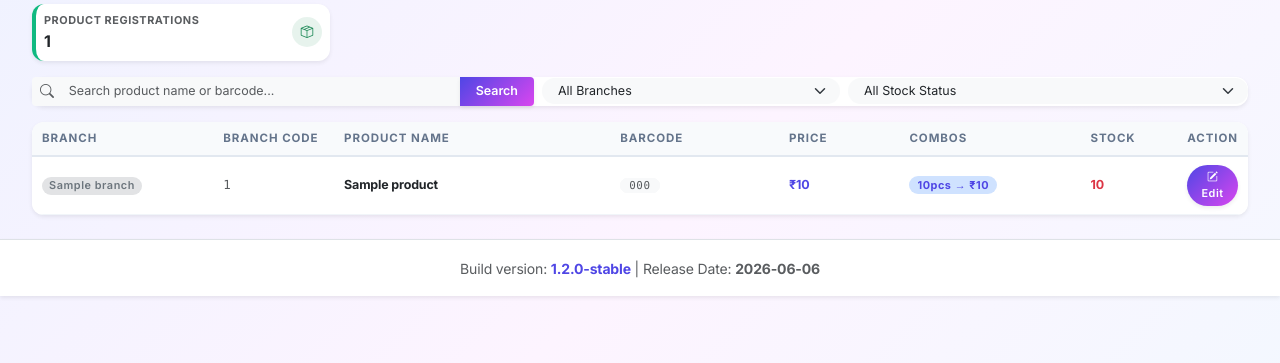
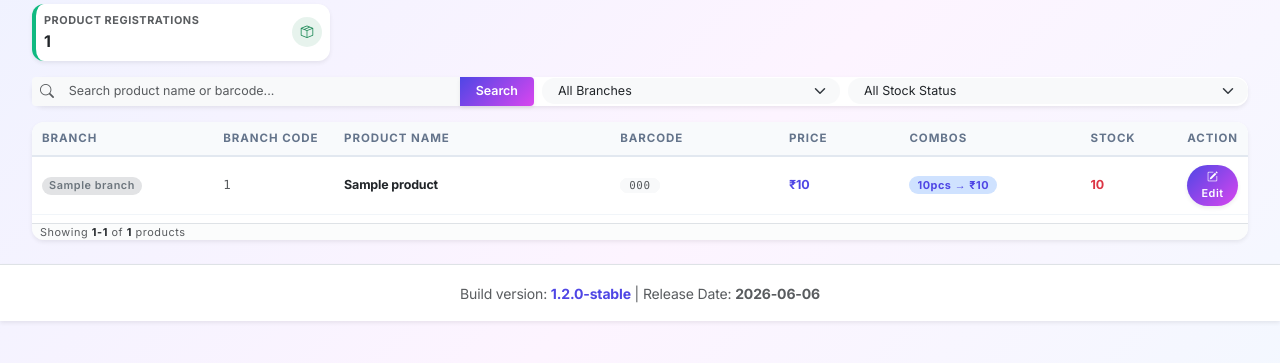
Before and after one commit to prarups/aaron_billing_software1, a Django app: page /core/products/ in a window 1280 px wide. Shown: the part 146-509 px from the top of the page. Run offline with Django 5.2, Linux system fonts and the light colour scheme; a user stored in the database is signed in; data comes from the database, SQL or seed files in the repository; tables that the repository leaves empty hold one stand-in row (values such as "Sample post"); some libraries are stand-ins or nearby versions.

Commit message:
Add 'Showing start-end of count' text in Product Master (product_list.html) pagination footer

```diff
--- a/templates/core/product_list.html
+++ b/templates/core/product_list.html
@@ -211,37 +211,47 @@
         <div class="text-center py-4 text-muted bg-white rounded-3">No products found.</div>
         {% endfor %}
     </div>
+
+    <!-- Pagination Footer -->
+    {% if page_obj.paginator.count > 0 %}
+    <div class="p-2.5 border-top bg-light bg-opacity-50 mt-2">
+        <div class="d-flex flex-column flex-md-row justify-content-between align-items-center gap-2">
+            <div class="text-muted text-xxs ps-2">
+                Showing <span class="fw-bold text-dark">{{ page_obj.start_index }}-{{ page_obj.end_index }}</span> of <span class="fw-bold text-dark">{{ page_obj.paginator.count }}</span> products
             </div>
-
             {% if page_obj.has_other_pages %}
-<nav aria-label="Page navigation" class="mt-3 animate-fade-in">
-    <ul class="pagination justify-content-center pagination-sm flex-wrap gap-1">
+            <nav aria-label="Page navigation" class="pe-2">
+                <ul class="pagination pagination-sm mb-0 flex-wrap gap-1">
                     {% if page_obj.has_previous %}
                     <li class="page-item">
-            <a class="page-link rounded-pill border-0 shadow-sm" href="?page={{ page_obj.previous_page_number }}{% if q %}&q={{ q }}{% endif %}{% if selected_branch %}&branch={{ selected_branch }}{% endif %}{% if active_filter %}&filter={{ active_filter }}{% endif %}">Previous</a>
+                        <a class="page-link rounded-pill border-0 shadow-sm px-2.5" href="?page={{ page_obj.previous_page_number }}{% if q %}&q={{ q }}{% endif %}{% if selected_branch %}&branch={{ selected_branch }}{% endif %}{% if active_filter %}&filter={{ active_filter }}{% endif %}">Previous</a>
                     </li>
                     {% endif %}
 
                     {% for i in page_obj.paginator.page_range %}
                         {% if page_obj.number == i %}
                         <li class="page-item active">
-                <span class="page-link rounded-pill border-0 shadow-sm bg-primary text-white">{{ i }}</span>
+                            <span class="page-link rounded-pill border-0 shadow-sm bg-primary text-white px-2.5">{{ i }}</span>
                         </li>
                         {% elif i > page_obj.number|add:'-3' and i < page_obj.number|add:'3' %}
                         <li class="page-item">
-                <a class="page-link rounded-pill border-0 shadow-sm" href="?page={{ i }}{% if q %}&q={{ q }}{% endif %}{% if selected_branch %}&branch={{ selected_branch }}{% endif %}{% if active_filter %}&filter={{ active_filter }}{% endif %}">{{ i }}</a>
+                            <a class="page-link rounded-pill border-0 shadow-sm text-dark px-2.5" href="?page={{ i }}{% if q %}&q={{ q }}{% endif %}{% if selected_branch %}&branch={{ selected_branch }}{% endif %}{% if active_filter %}&filter={{ active_filter }}{% endif %}">{{ i }}</a>
                         </li>
                         {% endif %}
                     {% endfor %}
 
                     {% if page_obj.has_next %}
                     <li class="page-item">
-            <a class="page-link rounded-pill border-0 shadow-sm" href="?page={{ page_obj.next_page_number }}{% if q %}&q={{ q }}{% endif %}{% if selected_branch %}&branch={{ selected_branch }}{% endif %}{% if active_filter %}&filter={{ active_filter }}{% endif %}">Next</a>
+                        <a class="page-link rounded-pill border-0 shadow-sm px-2.5" href="?page={{ page_obj.next_page_number }}{% if q %}&q={{ q }}{% endif %}{% if selected_branch %}&branch={{ selected_branch }}{% endif %}{% if active_filter %}&filter={{ active_filter }}{% endif %}">Next</a>
                     </li>
                     {% endif %}
                 </ul>
             </nav>
             {% endif %}
+        </div>
+    </div>
+    {% endif %}
+</div>
 
 
 {% endblock %}
```
Lines whose indentation alone changed are shown as unchanged.
